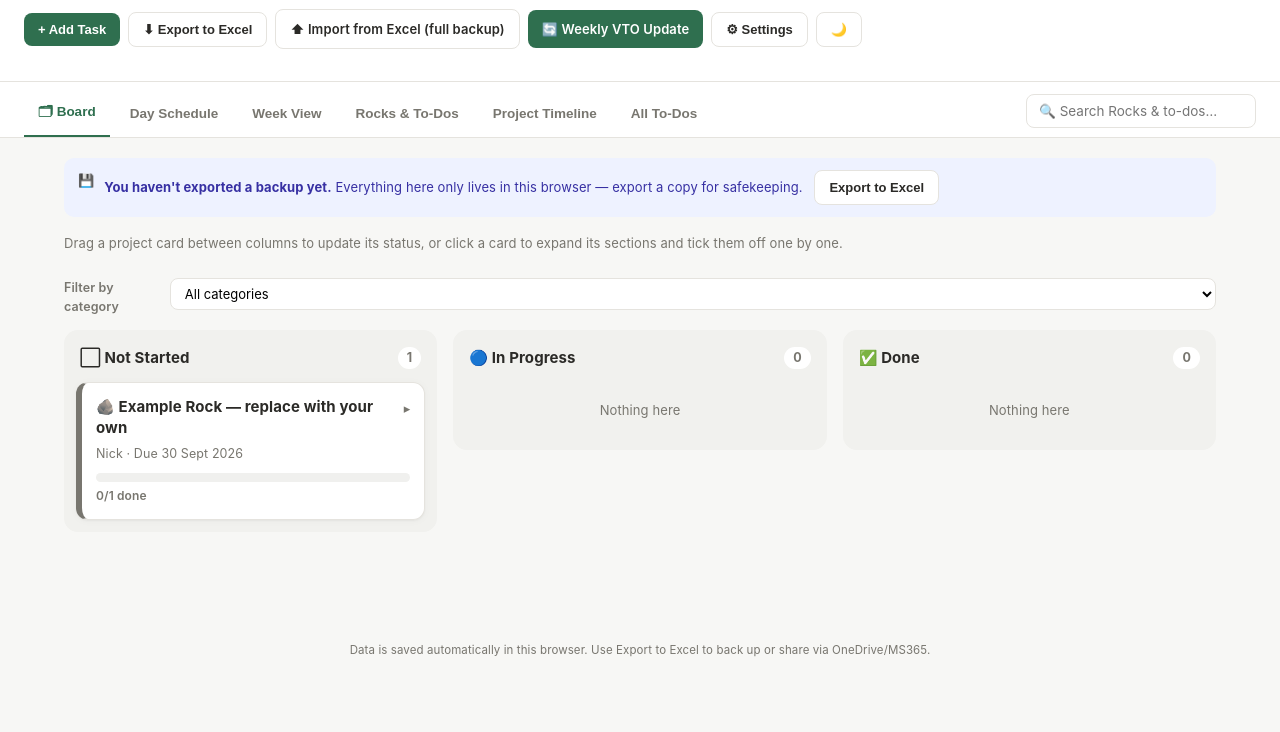
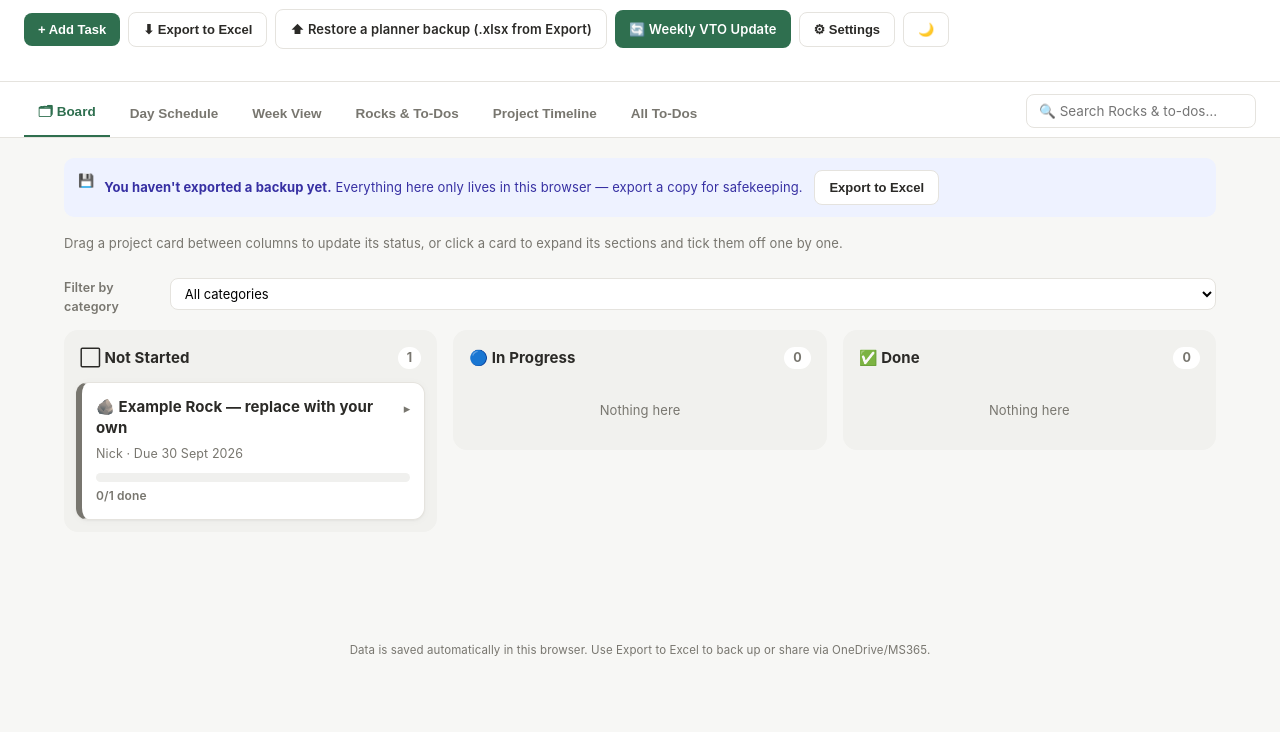
Before and after one commit to NickKnightPod/Nickplanner, a plain HTML site: page index.html in a window 1280 px wide. Shown: the part 68-800 px from the top of the page. Drawn offline with nearby package versions, Linux system fonts and the light colour scheme.

Commit message:
Add files via upload

```diff
--- a/index.html
+++ b/index.html
@@ -163,11 +163,11 @@
   <div class="toolbar">
     <button class="btn" onclick="openQuickAddTask()">+ Add Task</button>
     <button class="btn secondary" id="btnExport">⬇ Export to Excel</button>
-    <label class="btn secondary" style="margin:0;cursor:pointer;">
-      ⬆ Import from Excel (full backup)
+    <label class="btn secondary" style="margin:0;cursor:pointer;" title="Only for a file this planner previously exported — replaces everything. For your weekly VTO workbook, use &quot;Weekly VTO Update&quot; instead.">
+      ⬆ Restore a planner backup (.xlsx from Export)
       <input type="file" id="fileImport" accept=".xlsx" style="display:none;">
     </label>
-    <label class="btn" style="margin:0;cursor:pointer;">
+    <label class="btn" style="margin:0;cursor:pointer;" title="For your live VTO workbook — merges in changes, doesn't replace anything.">
       🔄 Weekly VTO Update
       <input type="file" id="fileVtoImport" accept=".xlsx" style="display:none;">
     </label>
@@ -2281,6 +2281,20 @@ function importExcel(file){
   reader.onload = function(e){
     try{
       const wb = XLSX.read(new Uint8Array(e.target.result), {type:'array', cellStyles:true});
+      // This is a FULL REPLACE of everything in the planner, so it must only
+      // ever run on a file this app itself exported — it's recognised by its
+      // exact sheet names ("Rocks & Milestones" + "To-Dos"). A weekly VTO
+      // workbook (different sheet names/layout entirely) would otherwise
+      // silently parse to zero rows and wipe every Rock/To-Do currently in
+      // the planner with nothing to show for it — this happened for real,
+      // so it's now a hard stop instead of a silent no-op. Your live VTO
+      // workbook should always go through "Weekly VTO Update" instead, which
+      // merges rather than replaces.
+      if(!wb.Sheets['Rocks & Milestones'] || !wb.Sheets['To-Dos']){
+        alert('This doesn\'t look like a file exported from this planner (expected sheets named "Rocks & Milestones" and "To-Dos" weren\'t found) — nothing was changed.\n\nIf this is your weekly VTO workbook, use "Weekly VTO Update" instead — that one merges in changes rather than replacing everything.');
+        return;
+      }
+      if(!confirm('This will REPLACE every Rock and To-Do currently in the planner with what\'s in this file. If you want to add/update from your weekly VTO instead, cancel and use "Weekly VTO Update".\n\nContinue with the full replace?')) return;
       // hidden rows/columns are skipped (someone may have hidden a completed Rock etc. rather than deleted it)
       const rmSheet = visibleSheetToObjects(wb.Sheets['Rocks & Milestones']);
       const tdSheet = visibleSheetToObjects(wb.Sheets['To-Dos']);
```
